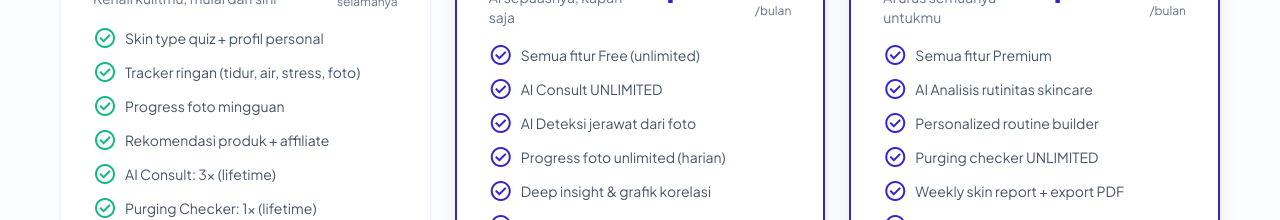
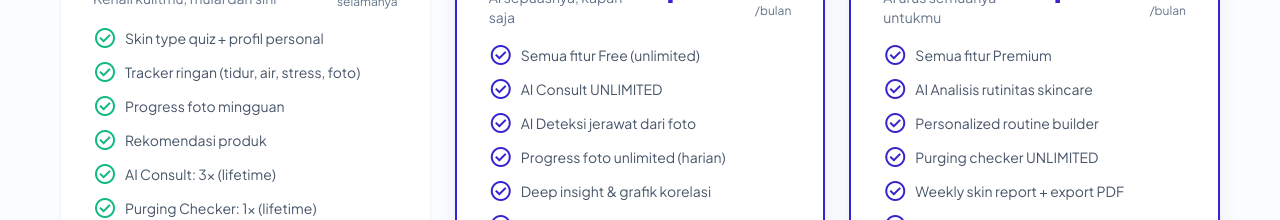
Before and after one commit to wisnuwrdh/narehat, a Next.js app: page / in a window 1280 px wide. Shown: the part 3880-4100 px from the top of the page. Built offline with nearby package versions, Linux system fonts and the light colour scheme.

Commit message:
Update product recommendation feature text

```diff
--- a/components/landing/PricingSection.tsx
+++ b/components/landing/PricingSection.tsx
@@ -13,7 +13,7 @@ const plans = [
       "Skin type quiz + profil personal",
       "Tracker ringan (tidur, air, stress, foto)",
       "Progress foto mingguan",
-      "Rekomendasi produk + affiliate",
+      "Rekomendasi produk",
       "AI Consult: 3x (lifetime)",
       "Purging Checker: 1x (lifetime)",
     ],
```
